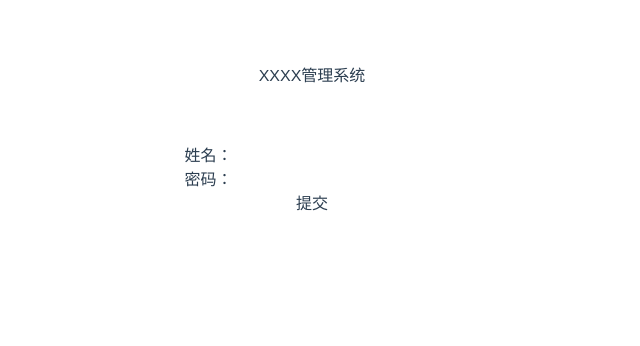
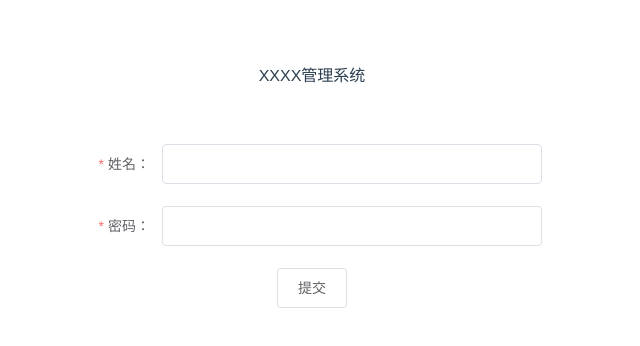
Before and after one commit to lovekyrie/vue-demo-use-vuecli, a Vue app: page /#/login in a window 1280 px wide. Shown: the top 346 px of the page, without its empty margins (328-968 px from the left). Built offline with nearby package versions, Linux system fonts and the light colour scheme.

Commit message:
简单页面按钮权限管理

```diff
--- a/src/App.vue
+++ b/src/App.vue
@@ -4,8 +4,29 @@
   </div>
 </template>
 <script>
+import { ROLE } from './config/constant';
+import manageRoute from './router/dynamicRoute'
 export default {
   name: 'App',
+  watch: {
+    $route: {
+      async handler(newVal) {
+        console.log('newVal', newVal)
+        const role = localStorage.getItem(ROLE)
+        if (role && role === "admin") {
+          /* 在4.x版本中需手动调用router.replace方法重定向，
+          因为动态路由页面刷新时，matched的值为空；
+          在3.x版本中，刷新页面添加异步路由，matched有值，不需要再重定向 */
+          this.$router.addRoute("Layout", manageRoute);
+          /* 在动态路由页面刷新时,matched数组为空 */
+          // if (!newVal.matched.length && newVal.fullPath === "/manage") {
+          //   await this.$router.replace("/manage");
+          // }
+        }
+
+      }
+    }
+  }
 }
 </script>
 
--- /dev/null
+++ b/src/directives/has.js
@@ -0,0 +1,15 @@
+import routes from '@/router/routes'
+import { has } from '@/utils'
+
+export default {
+  inserted: (el, binding, vnode) => {
+    // 获取页面按钮权限
+    const btnPermissionsArr = vnode.context.$route.meta.btnPermissions
+    console.log('sss', btnPermissionsArr)
+    if (!has(btnPermissionsArr)) {
+      if (el.parentNode) {
+        el.parentNode.removeChild(el)
+      }
+    }
+  },
+}
--- a/src/main.js
+++ b/src/main.js
@@ -8,6 +8,9 @@ import './styles/index.css'
 import router from './router'
 import VueRouter from 'vue-router'
 
+import has from '@/directives/has'
+Vue.directive('has', has)
+
 Vue.use(ElementUI)
 Vue.use(VueRouter)
 Vue.config.productionTip = false
--- /dev/null
+++ b/src/utils/index.js
@@ -0,0 +1,15 @@
+import { ROLE } from '@/config/constant'
+// 权限检查方法
+export function has(value) {
+  let isExist = false
+  // 获取用户按钮权限
+  let btnPermissionsStr = localStorage.getItem(ROLE)
+  if (btnPermissionsStr == null) {
+    return false
+  }
+
+  if (value.indexOf(btnPermissionsStr) > -1) {
+    isExist = true
+  }
+  return isExist
+}
--- a/src/utils/vueUtils.js
+++ /dev/null
@@ -1,7 +0,0 @@
-import { getCurrentInstance } from 'vue'
-
-export const useRouter = () => {
-  const vm = getCurrentInstance()
-  if (!vm) throw new Error('must be called in setup')
-  return vm.proxy.$router
-}
--- a/src/views/About.vue
+++ b/src/views/About.vue
@@ -1,3 +1,6 @@
 <template>
-  <div>这是一个说明页面</div>
+  <div class="about">
+    <div>这是一个说明页面</div>
+    <button type="button" v-has>管理员按钮</button>
+  </div>
 </template>
--- a/src/views/Login.vue
+++ b/src/views/Login.vue
@@ -3,17 +3,21 @@
     <div class="h-20 mt-16 text-center">
       XXXX管理系统
     </div>
-    <div class="text-center">
-      姓名：<input v-model="user.name" />
-      <br>
-      密码：<input v-model="user.password" />
-      <br>
-      <button @click="submit">提交</button>
+    <div class="flex justify-center">
+      <el-form label-width="80px" :rules="rules" ref="form" :model="user" style="width: 460px;">
+        <el-form-item label="姓名：" prop="name">
+          <el-input v-model="user.name" />
+        </el-form-item>
+        <el-form-item label="密码：" prop="password">
+          <el-input v-model="user.password" />
+        </el-form-item>
+        <el-button @click="submit">提交</el-button>
+      </el-form>
     </div>
   </div>
 </template>
 <script setup>
-import { reactive } from 'vue';
+import { reactive, ref } from 'vue';
 import API from '@/service/api';
 import { ACCESS_TOKEN, ROLE, MEUNS } from '@/config/constant';
 import manageRoute from '@/router/dynamicRoute';
@@ -23,7 +27,14 @@ const user = reactive({
   name: '',
   password: ''
 })
-const submit = () => {
+const rules = {
+  name: [{ required: true, message: '请输入用户名', trigger: 'blur' }],
+  password: [{ required: true, message: '请输入密码', trigger: 'blur' }]
+}
+const form = ref(null)
+const submit = async () => {
+  const res = await form.value.validate()
+  if (res) {
     API.getLogin(user).then(res => {
       const { accessToken, role, menus } = res.data
       localStorage.setItem(ACCESS_TOKEN, accessToken)
@@ -36,5 +47,8 @@ const submit = () => {
       console.log('router after', router)
       router.push('/home')
     })
+  } else {
+    console.log('校验不通过')
+  }
 }
 </script>
```
Lines whose indentation alone changed are shown as unchanged.
